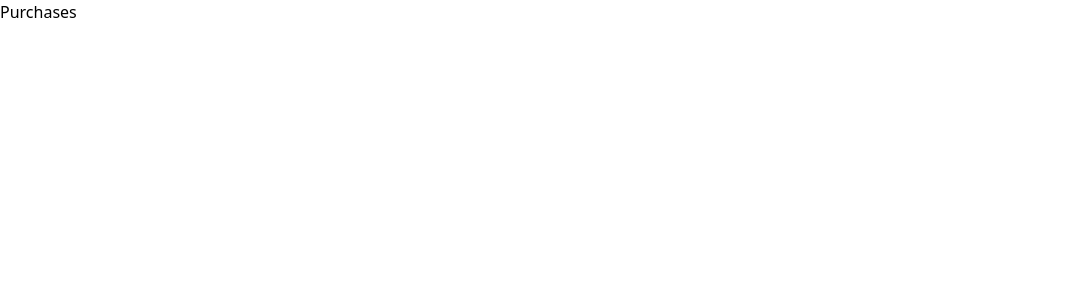
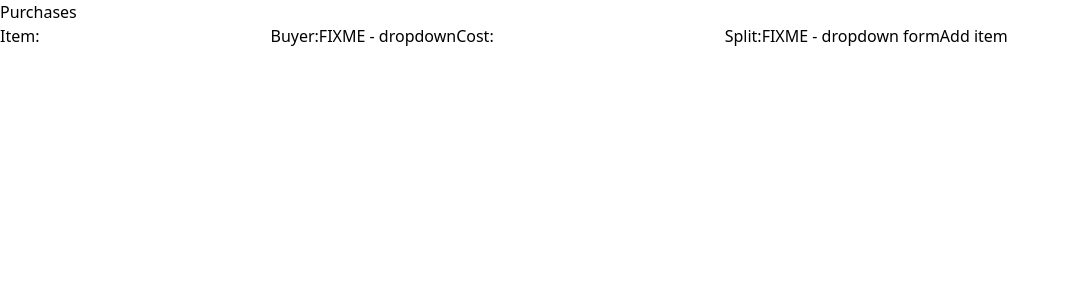
Before and after one commit to brianslab/rentcalc, a Next.js app: page /purchases in a window 1280 px wide. Shown: the top 300 px of the page, without its empty margins (0-1070 px from the left). Built offline with nearby package versions, Linux system fonts and the light colour scheme.

Commit message:
lay out framework

```diff
--- /dev/null
+++ b/components/AddItem.tsx
@@ -0,0 +1,27 @@
+function AddItem() {
+  return (
+    <form style={{ display: 'flex' }}>
+      <label>
+        Item:
+        <input />
+      </label>
+      <label>
+        Buyer:
+        <button>FIXME - dropdown</button>
+      </label>
+      <label>
+        Cost:
+        <input type='number' />
+      </label>
+      <label>
+        Split:
+        <button>FIXME - dropdown form</button>
+      </label>
+      <div>
+        <button>Add item</button>
+      </div>
+    </form>
+  );
+}
+
+export default AddItem;
--- /dev/null
+++ b/components/PurchasesList.tsx
@@ -0,0 +1,30 @@
+import { Fragment } from 'react';
+import { useSelector } from 'react-redux';
+import { Item, RootState } from '../store/types';
+import AddItem from './AddItem';
+
+function PurchasesList() {
+  const purchases = useSelector<RootState, Item[]>((state) => {
+    return state.purchases.items;
+  });
+
+  const renderedPurchases = purchases.map((item: Item) => {
+    const renderedSplit = 'renderedSplit: FIXME';
+
+    return (
+      <Fragment key={item.id}>
+        {item.name}: {item.cost} - Buyer: {item.buyer}, Split: {renderedSplit}
+        <AddItem />
+      </Fragment>
+    );
+  });
+
+  return (
+    <div>
+      <AddItem />
+      {renderedPurchases}
+    </div>
+  );
+}
+
+export default PurchasesList;
--- a/pages/index.tsx
+++ b/pages/index.tsx
@@ -1,4 +1,4 @@
-import Head from 'next/head';
+import Link from 'next/link';
 import HouseholdForm from '../components/HouseholdForm';
 import HouseholdShow from '../components/HouseholdShow';
 
@@ -8,6 +8,9 @@ export default function Home() {
       <h1>RentCalc</h1>
       <HouseholdForm />
       <HouseholdShow />
+      <Link href='/purchases'>
+        <button>Continue</button>
+      </Link>
     </>
   );
 }
--- a/pages/purchases.tsx
+++ b/pages/purchases.tsx
@@ -1,7 +1,10 @@
+import PurchasesList from '../components/PurchasesList';
+
 export default function Purchases() {
   return (
     <>
-      <div>Purchases</div>
+      <h1>Purchases</h1>
+      <PurchasesList />
     </>
   );
 }
--- a/store/slices/purchasesSlice.ts
+++ b/store/slices/purchasesSlice.ts
@@ -1,15 +1,12 @@
 import { createSlice, PayloadAction, nanoid } from '@reduxjs/toolkit';
-import { Item } from '../types';
+import { Item, Purchases } from '../types';
 
 type AddItemActionType = Omit<Item, 'id'>;
 interface AddItemAction extends PayloadAction<AddItemActionType> {}
 interface EditItemAction extends PayloadAction<Item> {}
 interface RemoveItemAction extends PayloadAction<string> {}
 
-interface ItemState {
-  items: Item[];
-}
-const initialState: ItemState = {
+const initialState: Purchases = {
   items: [],
 };
 
--- a/store/types.ts
+++ b/store/types.ts
@@ -21,7 +21,9 @@ export interface Item {
   split: ItemSplit;
 }
 
-export type Purchases = Item[];
+export interface Purchases {
+  items: Item[];
+}
 
 export interface RootState {
   roommate: Roommate;
```
